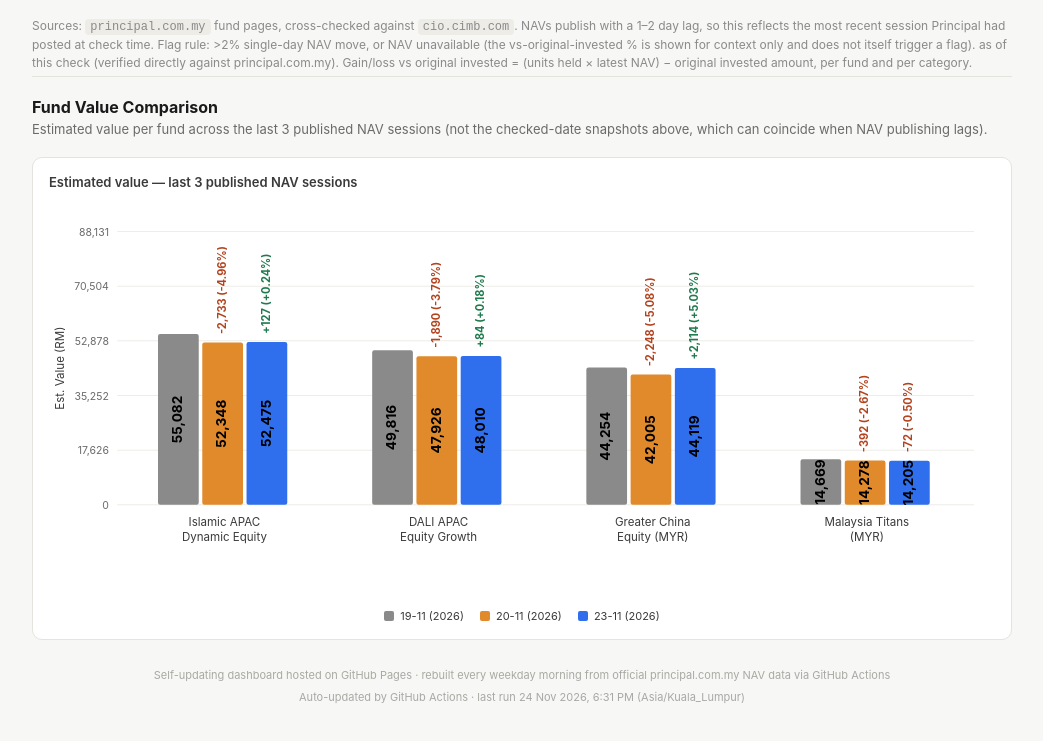
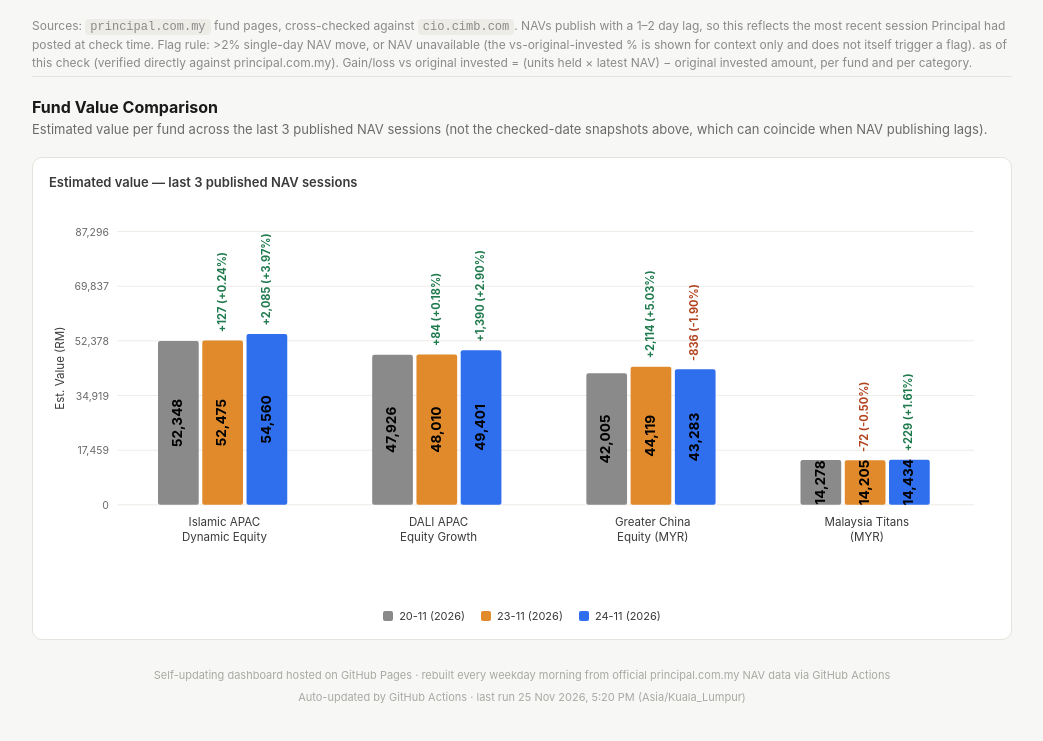
Before and after one commit to ckm1268-cell/principal-funds-dashboard, a plain HTML site: page index.html in a window 1280 px wide. Shown: the part 1537-2278 px from the top of the page, without its empty margins (118-1161 px from the left). Drawn offline with Linux system fonts and the light colour scheme.

Commit message:
Daily NAV update: 2026-11-25

```diff
--- a/index.html
+++ b/index.html
@@ -18,7 +18,7 @@
 
   <section class="tab-panel active" id="panel-today">
     <div class="daybadge daybadge-today">Today</div>
-    <div class="subtitle" id="subtitle-today">Published NAV as of 23 Nov 2026 · checked 24 Nov 2026, 6:31 PM MYT</div>
+    <div class="subtitle" id="subtitle-today">Published NAV as of 24 Nov 2026 · checked 25 Nov 2026, 5:20 PM MYT</div>
     <div class="cards">
       <div class="card"><div class="label">LYN Funds — value</div><div class="value" id="lynValue-today">—</div></div>
       <div class="card"><div class="label">LYN Funds — gain/loss vs original</div><div class="value" id="lynChange-today">—</div></div>
@@ -45,7 +45,7 @@
 
   <section class="tab-panel" id="panel-yesterday">
     <div class="daybadge daybadge-yesterday">Yesterday</div>
-    <div class="subtitle" id="subtitle-yesterday">Published NAV as of 20 Nov 2026 · checked 23 Nov 2026, 6:31 PM MYT</div>
+    <div class="subtitle" id="subtitle-yesterday">Published NAV as of 23 Nov 2026 · checked 24 Nov 2026, 5:20 PM MYT</div>
     <div class="cards">
       <div class="card"><div class="label">LYN Funds — value</div><div class="value" id="lynValue-yesterday">—</div></div>
       <div class="card"><div class="label">LYN Funds — gain/loss vs original</div><div class="value" id="lynChange-yesterday">—</div></div>
@@ -71,7 +71,7 @@
 
   <section class="tab-panel" id="panel-2days">
     <div class="daybadge daybadge-2days">2 Days Ago</div>
-    <div class="subtitle" id="subtitle-2days">Published NAV as of 19 Nov 2026 · checked 22 Nov 2026, 6:31 PM MYT</div>
+    <div class="subtitle" id="subtitle-2days">Published NAV as of 20 Nov 2026 · checked 23 Nov 2026, 5:20 PM MYT</div>
     <div class="cards">
       <div class="card"><div class="label">LYN Funds — value</div><div class="value" id="lynValue-2days">—</div></div>
       <div class="card"><div class="label">LYN Funds — gain/loss vs original</div><div class="value" id="lynChange-2days">—</div></div>
@@ -214,17 +214,17 @@ function showTab(id, btn) {
 // Regenerated automatically each weekday run from live principal.com.my NAV
 // history for all tracked funds (see daily_pipeline.py update_dashboard_html).
 const realHistory = {
-  islamic: [["02-11",0.8591],["03-11",0.8248],["04-11",0.8261],["05-11",0.7775],["06-11",0.7399],["10-11",0.7785],["11-11",0.8010],["12-11",0.7884],["13-11",0.7848],["16-11",0.7508],["17-11",0.7358],["18-11",0.7474],["19-11",0.7396],["20-11",0.7029],["23-11",0.7046]],
-  dali: [["02-11",0.7041],["03-11",0.6866],["04-11",0.6908],["05-11",0.6646],["06-11",0.6414],["10-11",0.6647],["11-11",0.6803],["12-11",0.6735],["13-11",0.6680],["16-11",0.6496],["17-11",0.6383],["18-11",0.6490],["19-11",0.6485],["20-11",0.6239],["23-11",0.6250]],
-  greaterChina: [["02-11",1.1201],["03-11",1.1036],["04-11",1.1338],["05-11",1.1237],["06-11",1.0989],["10-11",1.1210],["11-11",1.1481],["12-11",1.1172],["13-11",1.1204],["16-11",1.0854],["17-11",1.0709],["18-11",1.0706],["19-11",1.0530],["20-11",0.9995],["23-11",1.0498]],
-  malaysiaTitans: [["02-11",1.8004],["03-11",1.7895],["04-11",1.8202],["05-11",1.7843],["06-11",1.7437],["10-11",1.7287],["11-11",1.7609],["12-11",1.7264],["13-11",1.6887],["16-11",1.6795],["17-11",1.5980],["18-11",1.6207],["19-11",1.6281],["20-11",1.5846],["23-11",1.5766]]
+  islamic: [["03-11",0.8248],["04-11",0.8261],["05-11",0.7775],["06-11",0.7399],["10-11",0.7785],["11-11",0.8010],["12-11",0.7884],["13-11",0.7848],["16-11",0.7508],["17-11",0.7358],["18-11",0.7474],["19-11",0.7396],["20-11",0.7029],["23-11",0.7046],["24-11",0.7326]],
+  dali: [["03-11",0.6866],["04-11",0.6908],["05-11",0.6646],["06-11",0.6414],["10-11",0.6647],["11-11",0.6803],["12-11",0.6735],["13-11",0.6680],["16-11",0.6496],["17-11",0.6383],["18-11",0.6490],["19-11",0.6485],["20-11",0.6239],["23-11",0.6250],["24-11",0.6431]],
+  greaterChina: [["03-11",1.1036],["04-11",1.1338],["05-11",1.1237],["06-11",1.0989],["10-11",1.1210],["11-11",1.1481],["12-11",1.1172],["13-11",1.1204],["16-11",1.0854],["17-11",1.0709],["18-11",1.0706],["19-11",1.0530],["20-11",0.9995],["23-11",1.0498],["24-11",1.0299]],
+  malaysiaTitans: [["03-11",1.7895],["04-11",1.8202],["05-11",1.7843],["06-11",1.7437],["10-11",1.7287],["11-11",1.7609],["12-11",1.7264],["13-11",1.6887],["16-11",1.6795],["17-11",1.5980],["18-11",1.6207],["19-11",1.6281],["20-11",1.5846],["23-11",1.5766],["24-11",1.6020]]
 };
 function fundsSnapshot() {
   return [
-    { name: "Principal Islamic Asia Pacific Dynamic Equity Fund", isin: "MYU1000AA007", category: "LYN Funds", units: 74474.83, originalInvested: 74832.31, nav: 0.7046, dailyChangePct: 0.24, history: realHistory.islamic },
-    { name: "Principal DALI Asia Pacific Equity Growth Fund", isin: "MYU1000BD009", category: "LYN Funds", units: 76816.72, originalInvested: 71439.55, nav: 0.6250, dailyChangePct: 0.18, history: realHistory.dali },
-    { name: "Principal Greater China Equity Fund (Class MYR)", isin: "MYU1000CB001", category: "LYN Funds", units: 42026.2, originalInvested: 53343.86, nav: 1.0498, dailyChangePct: 5.03, history: realHistory.greaterChina },
-    { name: "Principal Malaysia Titans Fund (Class MYR)", isin: "N/A", category: "CKM Funds", units: 9010.18, originalInvested: 16162.46, nav: 1.5766, dailyChangePct: -0.50, history: realHistory.malaysiaTitans }
+    { name: "Principal Islamic Asia Pacific Dynamic Equity Fund", isin: "MYU1000AA007", category: "LYN Funds", units: 74474.83, originalInvested: 74832.31, nav: 0.7326, dailyChangePct: 3.97, history: realHistory.islamic },
+    { name: "Principal DALI Asia Pacific Equity Growth Fund", isin: "MYU1000BD009", category: "LYN Funds", units: 76816.72, originalInvested: 71439.55, nav: 0.6431, dailyChangePct: 2.90, history: realHistory.dali },
+    { name: "Principal Greater China Equity Fund (Class MYR)", isin: "MYU1000CB001", category: "LYN Funds", units: 42026.2, originalInvested: 53343.86, nav: 1.0299, dailyChangePct: -1.90, history: realHistory.greaterChina },
+    { name: "Principal Malaysia Titans Fund (Class MYR)", isin: "N/A", category: "CKM Funds", units: 9010.18, originalInvested: 16162.46, nav: 1.6020, dailyChangePct: 1.61, history: realHistory.malaysiaTitans }
   ];
 }
 function snapshotAtOffset(offset) {
@@ -541,6 +541,6 @@ window.addEventListener("resize", () => {
   document.querySelectorAll(".tab-panel").forEach(p => { if (!p.classList.contains("active")) return; });
 });
 </script>
-<div id="last-updated" style="text-align:center;font-size:11px;color:#a8a8a4;padding-bottom:16px;">Auto-updated by GitHub Actions · last run 24 Nov 2026, 6:31 PM (Asia/Kuala_Lumpur)</div>
+<div id="last-updated" style="text-align:center;font-size:11px;color:#a8a8a4;padding-bottom:16px;">Auto-updated by GitHub Actions · last run 25 Nov 2026, 5:20 PM (Asia/Kuala_Lumpur)</div>
 </body>
 </html>
```
Also changed, not shown: 1 other file.
